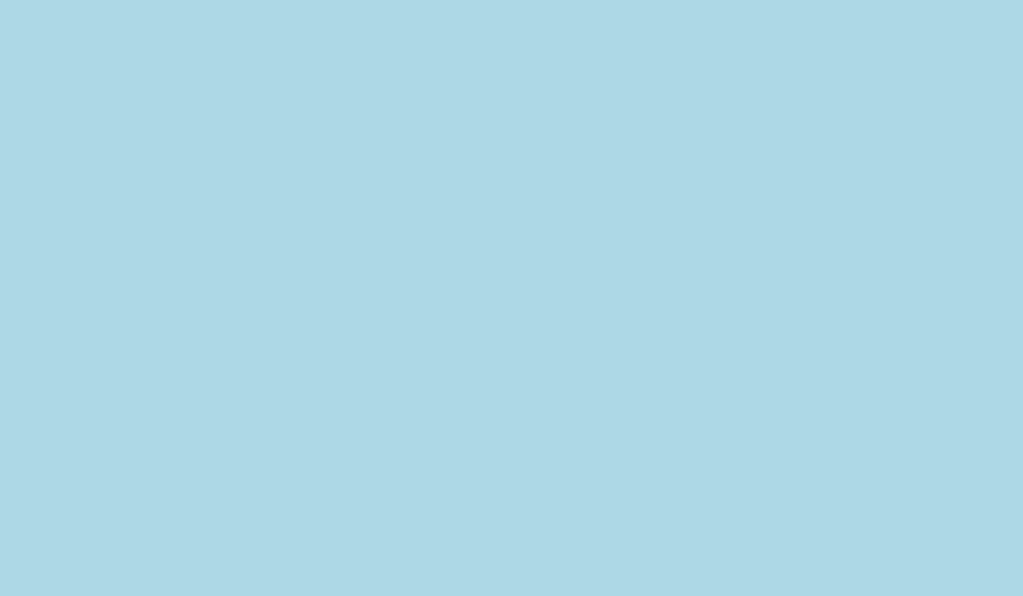
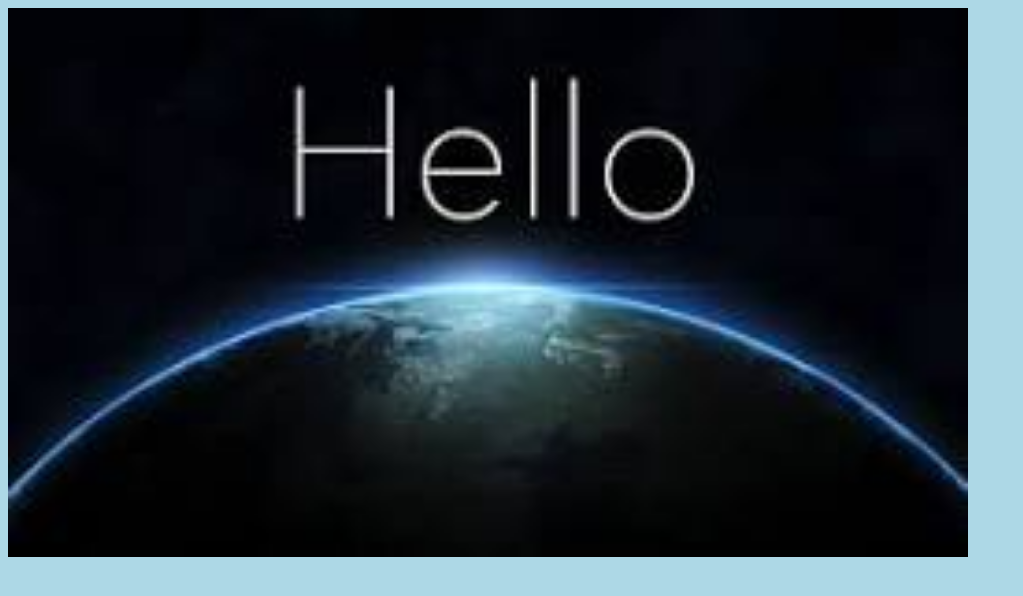
Before and after one commit to thulanin/hello-world, a plain HTML site: page index.html in a window 1280 px wide. Shown: the whole page, without its empty margins (0-1023 px from the left). Drawn offline with Linux system fonts and the light colour scheme.

Commit message:
Added image to Hello World

```diff
--- a/index.html
+++ b/index.html
@@ -6,7 +6,10 @@
   <link rel="stylesheet" href="bluestyle.css">
 </head>
 <body>
+    <div><img src="hello_world_image.jpg" alt="Hello World from Space"
+        style="width:100%;max-width:960px"></div>
     <canvas id="gameCanvas" width="500" height="500">
+
         Your browser does not support the HTML5 canvas tag.
         This is the change
     </canvas>
```
Also changed, not shown: hello_world_image.jpg (added).
